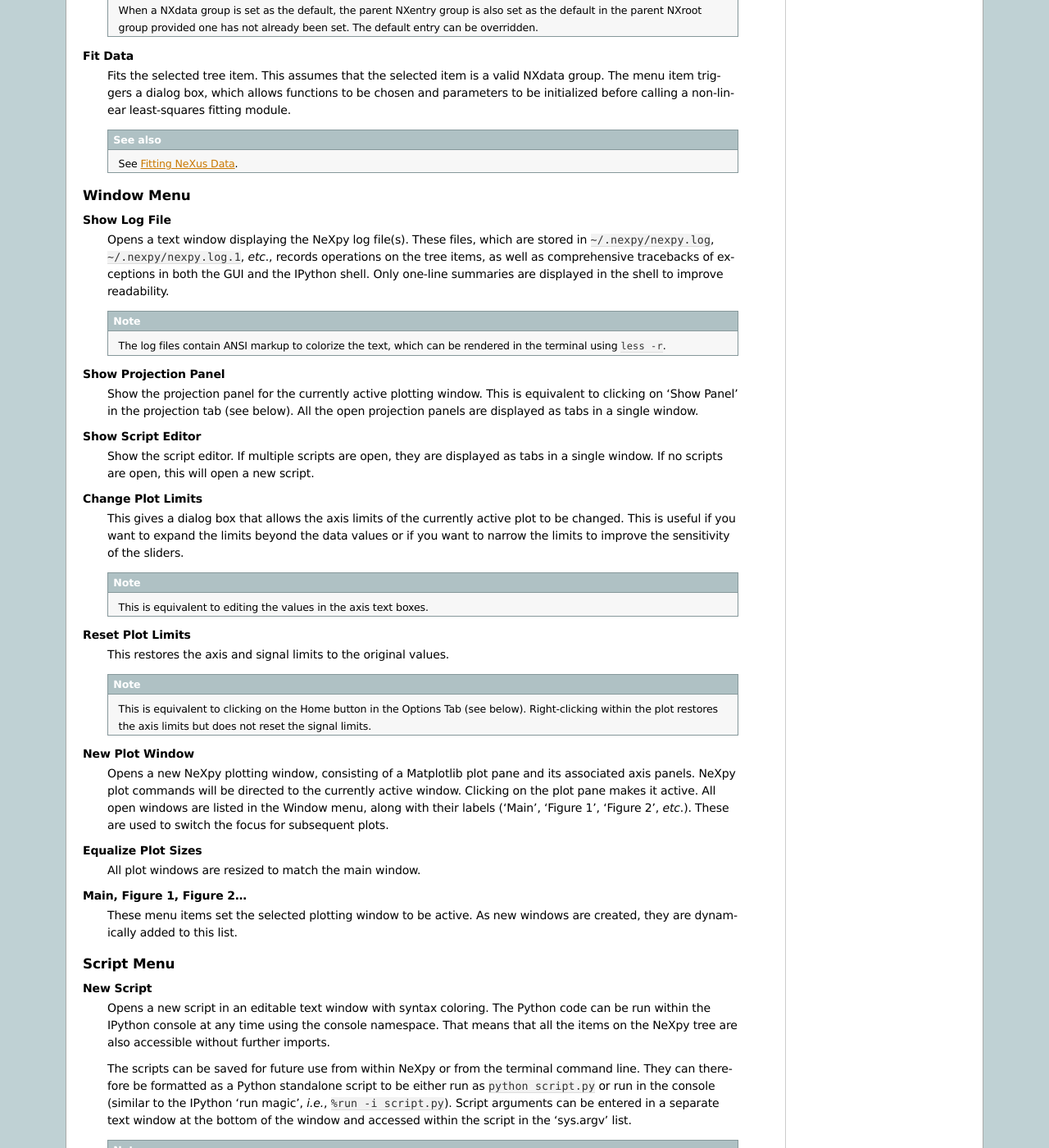
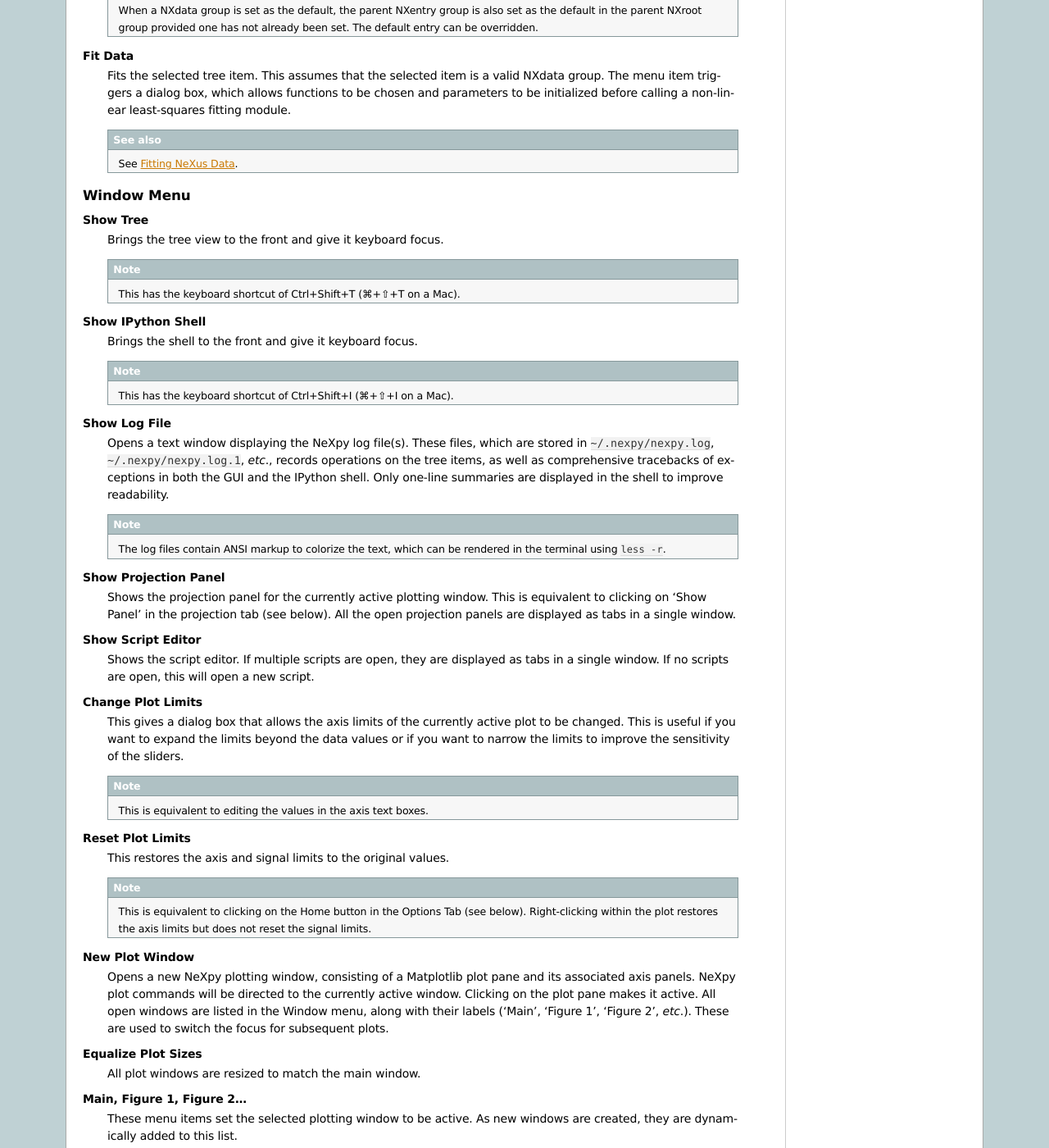
Before and after one commit to nexpy/nexpy, a Sphinx documentation site: the page built from doc/source/pythongui.rst, in a window 1280 px wide and 1400 px high, scrolled down 5879 px. Shown: the whole window at 82% size. Built offline with Sphinx 7.4.7, drawn with Linux system fonts in a browser that asks for light colours; some of the changed text lies outside the part shown.

Commit message:
Update documentation

```diff
--- a/doc/source/pythongui.rst
+++ b/doc/source/pythongui.rst
@@ -77,7 +77,7 @@
     allow modifications to the file (see below).
 
     .. note:: It is possible to open a file in directly read/write mode using
-              the keyboard shortcut Alt-Shift-O (Cmd-Shift-O on a Mac). Note
+              the keyboard shortcut Ctrl+Shift+O (⌘+⇧+O on a Mac). Note
               that any changes to the file tree, using either the shell or GUI
               commands, will be automatically updated in the file.
 
@@ -317,6 +317,18 @@
 
 Window Menu
 ^^^^^^^^^^^
+**Show Tree**
+    Brings the tree view to the front and give it keyboard focus.
+
+    .. note:: This has the keyboard shortcut of Ctrl+Shift+T (⌘+⇧+T on a
+              Mac).
+
+**Show IPython Shell**
+    Brings the shell to the front and give it keyboard focus.
+
+    .. note:: This has the keyboard shortcut of Ctrl+Shift+I (⌘+⇧+I on a
+              Mac).
+
 **Show Log File**
     Opens a text window displaying the NeXpy log file(s). These files, which are
     stored in ``~/.nexpy/nexpy.log``, ``~/.nexpy/nexpy.log.1``, *etc*.,
@@ -328,12 +340,12 @@
               be rendered in the terminal using ``less -r``.
 
 **Show Projection Panel**
-    Show the projection panel for the currently active plotting window. This is
+    Shows the projection panel for the currently active plotting window. This is
     equivalent to clicking on 'Show Panel' in the projection tab (see below).
     All the open projection panels are displayed as tabs in a single window.
 
 **Show Script Editor**
-    Show the script editor. If multiple scripts are open, they are displayed as
+    Shows the script editor. If multiple scripts are open, they are displayed as
     tabs in a single window. If no scripts are open, this will open a new
     script.
 
@@ -456,7 +468,8 @@
     If a diverging color scale is used, the signal is assumed to be symmetric
     about 0, so the minimum box and slider are disabled and their values set to
     the negative of the maximum values. If a log scale is chosen, a `symmetric
-    log plot <http://matplotlib.org/users/colormapnorms.html#symmetric-logarithmic>`_
+    log plot
+    <http://matplotlib.org/users/colormapnorms.html#symmetric-logarithmic>`_
     is displayed, with threshold and scale parameters adjustable using the
     command-line `symlog` command (see below).
 
@@ -736,6 +749,30 @@
             that are ideal for displaying symmetric log data. Some are available
             at the bottom of the color map dropdown menu in the Signal tab.
 
+**Keyboard Shortcuts**
+
+    With v0.10.6, a number of keyboard shortcuts are defined when focus is on
+    the plotting window. These can be used to switch between tabs or set
+    various plotting options.
+
+    .. note:: Keyboard focus can be switched to a particular plotting window by
+              (a) clicking within the window, (b) using the Window menu, or (c)
+              typing Ctrl+'n' (⌘+'n' on a Mac), where 'n' is the plot window
+              number.
+
+    * **s** - switch to the Signal tab.
+    * **x** - switch to the X tab.
+    * **y** - switch to the Y tab.
+    * **z** - switch to the Z tab.
+    * **p** - switch to the Projection tab.
+    * **o** - switch to the Options tab.
+    * **l** - toggle logarithmic signal scale (2D plots only).
+    * **P** - toggle panning mode (if enabled, zoom mode is disabled).
+    * **Z** - toggle zoom mode (if enabled, pan mode is disabled).
+    * **E** - toggle the aspect ratio between 'equal' and 'automatic'.
+    * **S** - save plot to a graphics file.
+    * **A** - add plotted data to the tree pane.
+    * **O** - open dialog to customize plots.
 
 Fitting NeXus Data
 ------------------
@@ -756,6 +793,10 @@
           entered in the Fit Dialog. These values can be changed between
           fits if required, or reset to the overall range of the data using the
           ``Reset Limits`` button.
+
+.. note:: With v0.10.6, the keyboard shortcuts 'l' and 'r' can
+          be used to set the X-axis limits in the fit dialog to the current
+          cursor position in the canvas.
 
 The original data, the fitted data, constituent functions, and the parameters
 can all be saved to an NXentry group in the Tree Pane for subsequent plotting,
@@ -801,11 +842,15 @@
 added, the less reliable the guesses will be. Starting parameters will have to
 be entered manually before the fit in those cases.
 
+.. note:: If it is not possible to estimate starting parameters, just return
+          values that do not trigger an exception.
+
 .. note:: The X-range used in 'guessing' the parameters can be adjusted by
           setting the X-axis limits in the Fit Dialog.
 
-.. note:: If it is not possible to estimate starting parameters, just return
-          values that do not trigger an exception.
+.. note:: With v0.10.6, the keyboard shortcuts 'l' and 'r' can
+          be used to set the X-axis limits in the fit dialog to the current
+          cursor position in the canvas.
 
 Importing NeXus Data
 --------------------
```
